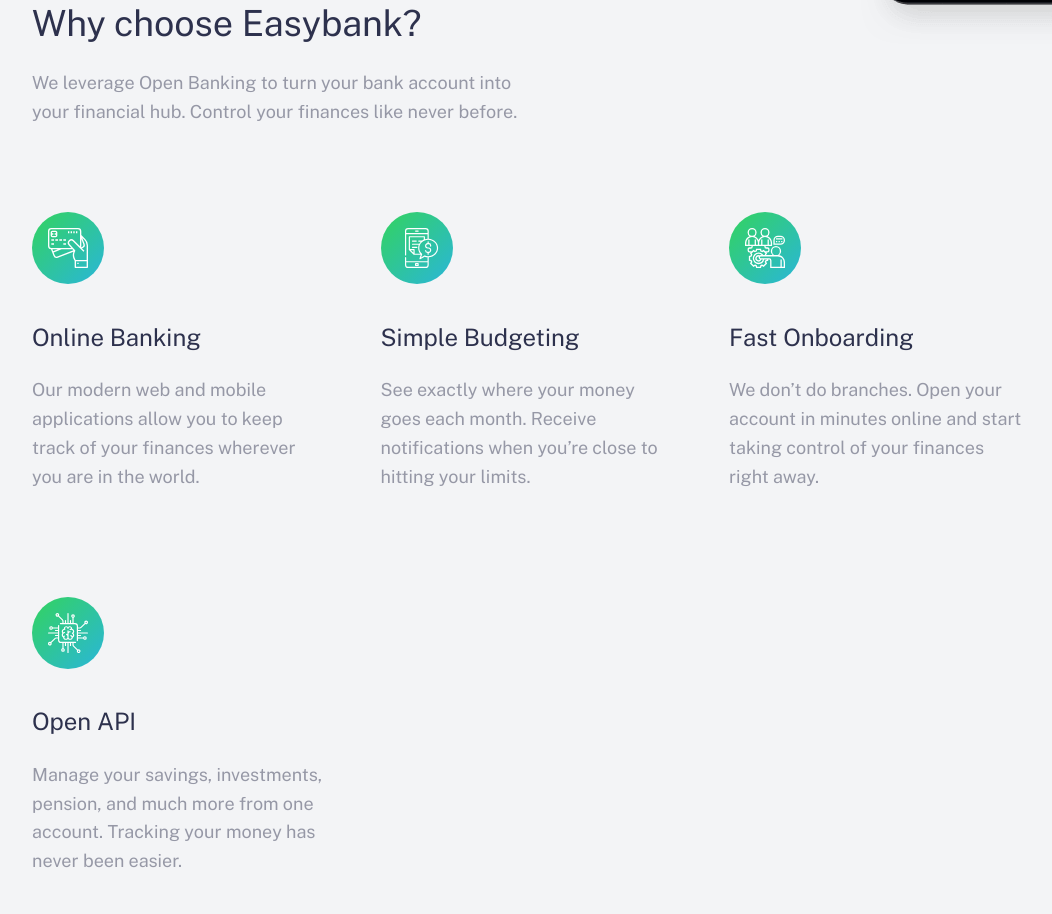
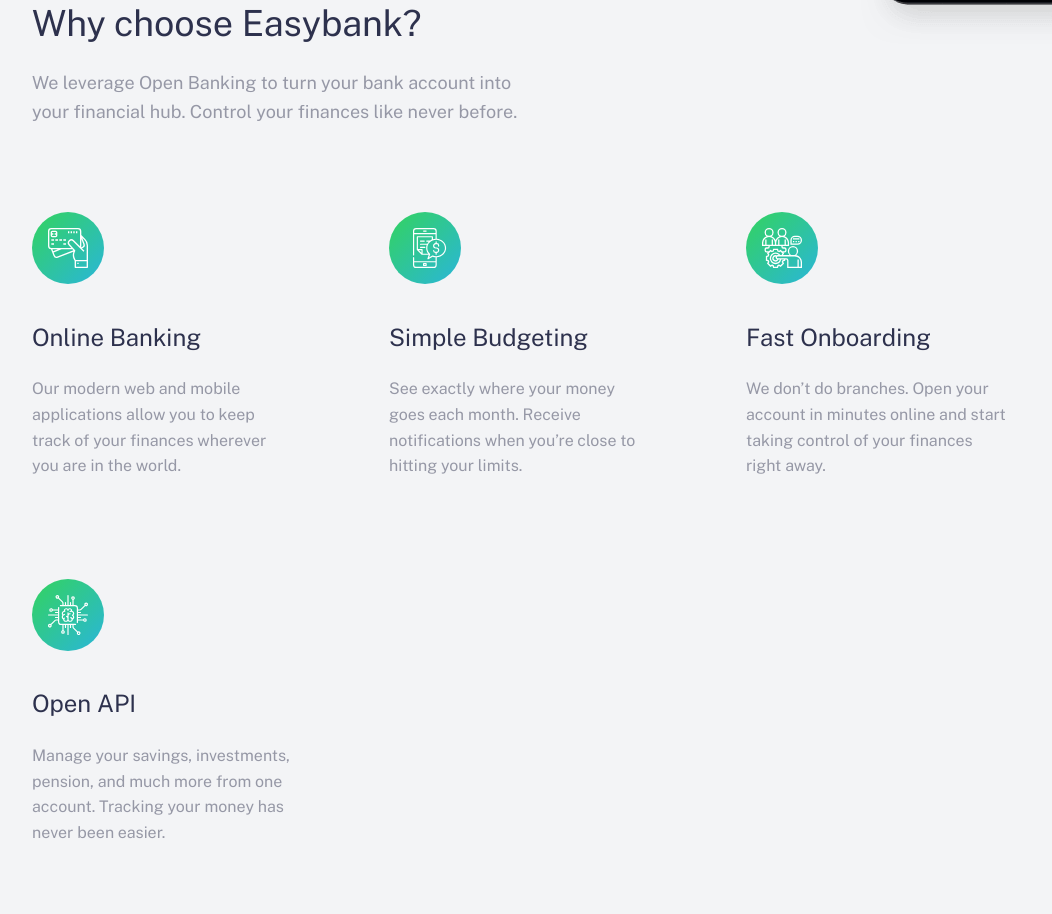
Before and after one commit to MohMostafa-Web/easybank-landing-page-frontend-mentor, a plain HTML site: page index.html in a window 1280 px wide. Shown: the part 838-1752 px from the top of the page, without its empty margins (111-1163 px from the left). Drawn offline with nearby package versions, Linux system fonts and the light colour scheme.

Commit message:
edit styling of sections

```diff
--- a/css/sass/pages/_homepage.scss
+++ b/css/sass/pages/_homepage.scss
@@ -98,9 +98,9 @@
     display: flex;
     flex-wrap: wrap;
     justify-content: space-between;
-    gap: 20px;
+    gap: 15px;
     .feature {
-      width: 297px;
+      width: 280px;
       margin-top: 50px;
       @media #{$maxSmall} {
         width: 100%;
@@ -108,6 +108,10 @@
       h3 {
         margin-top: 35px;
         font-size: 24px;
+      }
+      p {
+        width: 94%;
+        font-size: 16px;
       }
     }
   }
```
Also changed, not shown: css/style.css, 1 other file.
